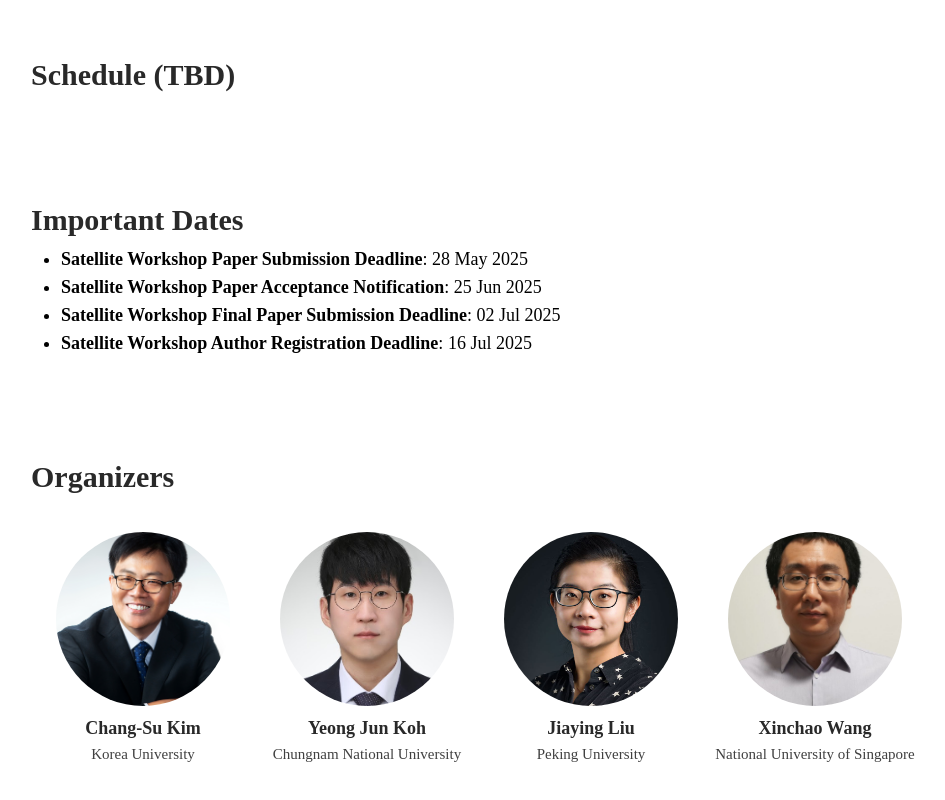
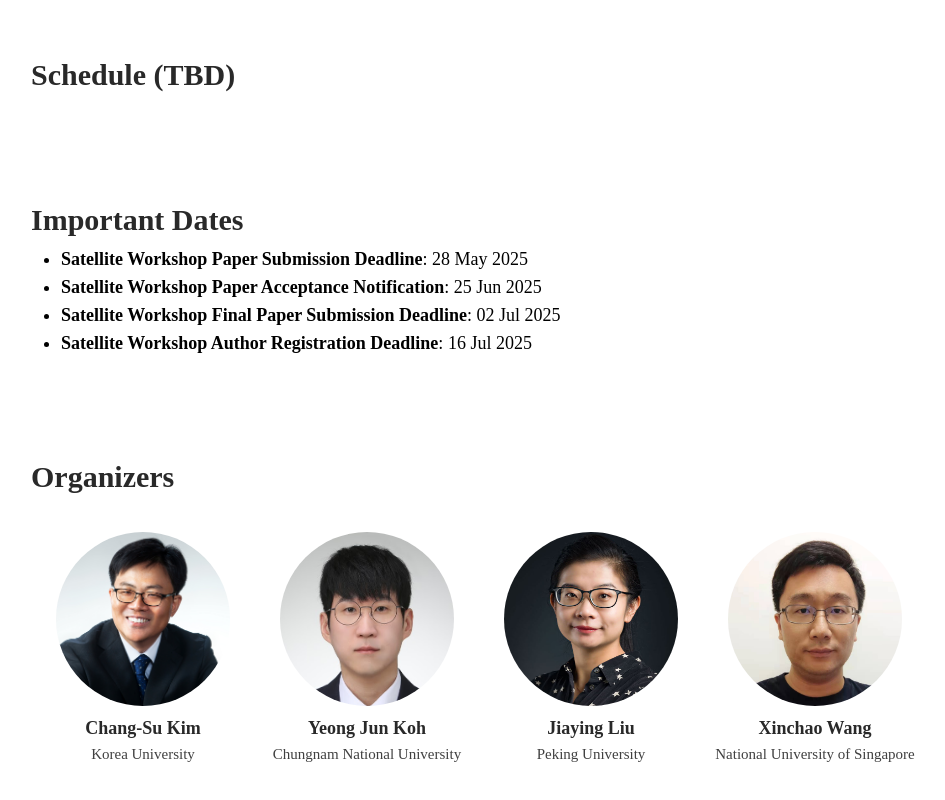
Before and after one commit to uinone/tip, a React (Create React App) app: page / in a window 1280 px wide. Shown: the part 889-1689 px from the top of the page, without its empty margins (161-1106 px from the left). Built offline with nearby package versions, Linux system fonts and the light colour scheme.

Commit message:
[Chore] change some infos and card img position

```diff
--- a/src/components/card/card.js
+++ b/src/components/card/card.js
@@ -13,7 +13,8 @@ const Card = ({info}) => {
                         aspectRatio: "1 / 1",
                         borderRadius: "50%",
                         objectFit: "cover",
-                        boxSizing: "border-box"
+                        boxSizing: "border-box",
+                        objectPosition: "50% 20%"
                     }} />
                 </a>
             </div>
--- a/src/infos/infos.json
+++ b/src/infos/infos.json
@@ -40,8 +40,8 @@
             "email": "xinchao@nus.edu.sg",
             "university": "National University of Singapore",
             "introduction": "Xinchao Wang is a Presidential Young Professor in the Department of Electrical and Computer Engineering (ECE), College of Design and Engineering (CDE), National University of Singapore (NUS). He received a PhD from Ecole Polytechnique Federale de Lausanne (EPFL), and a BSc from the Hong Kong Polytechnic University (HKPU). His research focuses on efficient and trustworthy machine learning, with applications to computer vision, natural language processing, and multimedia. He has been an associate editor of IEEE Transactions on Image Processing (TIP) and IEEE Transactions on Circuits and Systems for Video Technology (TCSVT), and regularly serves as an area chair for major machine learning and computer vision conferences. His publications received the Best Paper Award from VCIP 2022, Best Paper nomination from NeurIPS 2022, and Young Author Best Paper Award from IEEE Signal Processing Society 2023. He is a recipient of NUS Young Researcher Award 2024.",
-            "img_path": "/imgs/xinchaowang.jpg",
-            "link": "https://cde.nus.edu.sg/ece/staff/wang-xinchao/"
+            "img_path": "/imgs/xinchaowang.jpeg",
+            "link": "https://sites.google.com/site/sitexinchaowang/"
         }
     ],
     "important_dates": [
```
Also changed, not shown: public/imgs/xinchaowang.jpeg (added).
